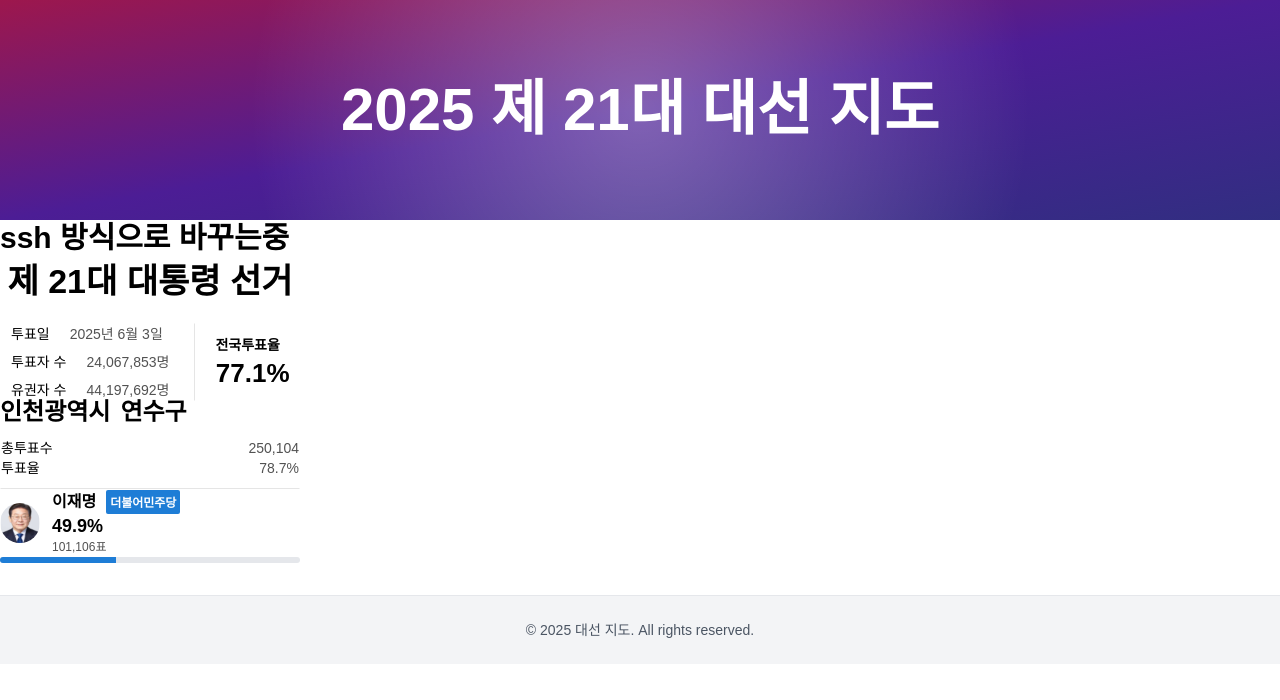
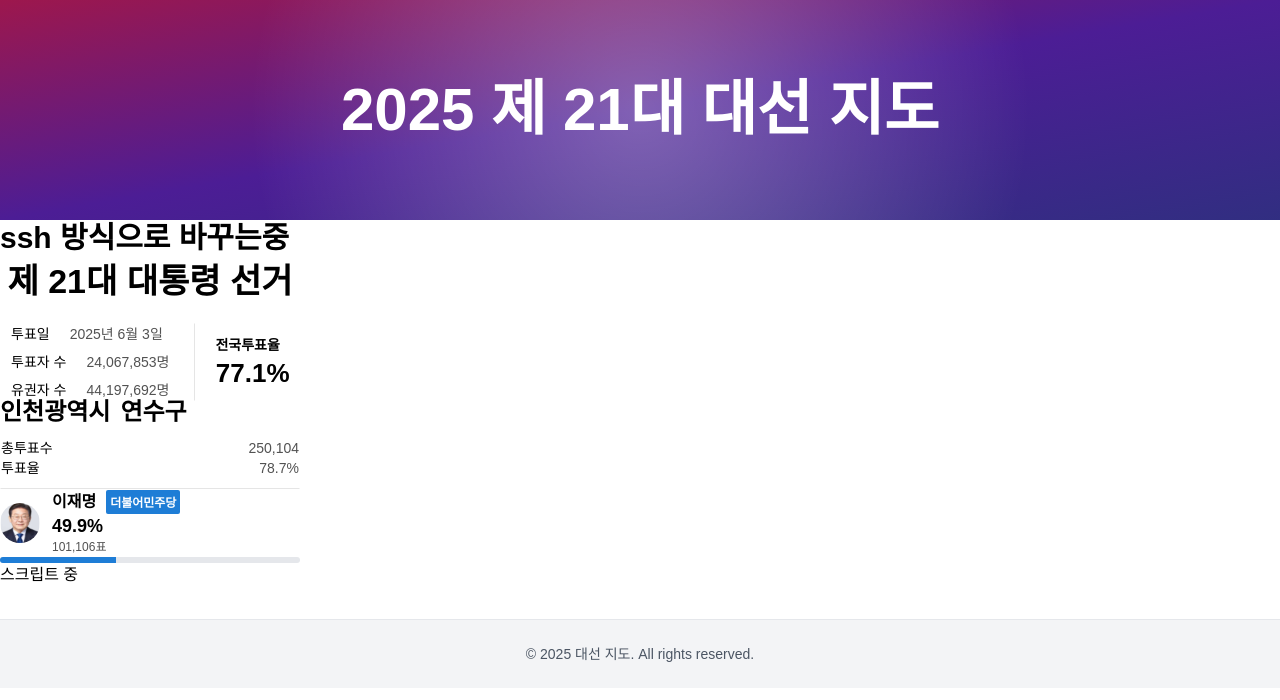
Before and after one commit to DevONew/vote2025, a Next.js app: page / in a window 1280 px wide. Shown: the top 700 px of the page. Built offline with nearby package versions, Linux system fonts and the light colour scheme.

Commit message:
새로운 퍼블리싱

```diff
--- a/src/app/page.tsx
+++ b/src/app/page.tsx
@@ -12,6 +12,7 @@ export default function Page() {
       <div className="w-[300px]">
         <RegionTurnout/>
         <CandidateCard src={meta.image} partyColor={meta.partyColor}/>
+        <div>스크립트 중</div>
       </div>
     </>
   );
```
